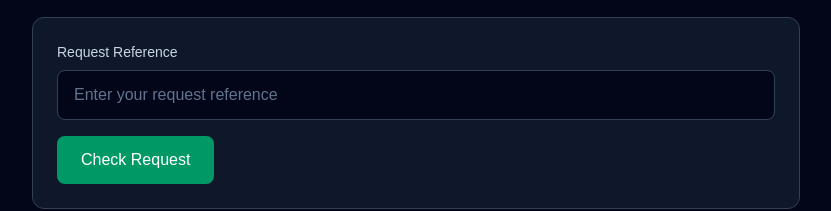
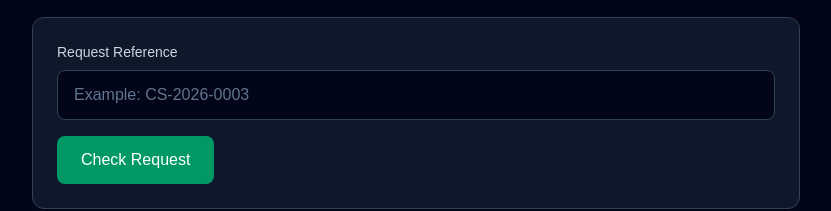
Before and after one commit to OdwaDynty/codesupport-sa, a Next.js app: page /request-status in a window 1280 px wide. Shown: the part 131-342 px from the top of the page, without its empty margins (224-1055 px from the left). Built offline with nearby package versions, Linux system fonts and the light colour scheme.

Commit message:
Add friendly coding request references

```diff
--- a/app/api/request-status/route.ts
+++ b/app/api/request-status/route.ts
@@ -4,12 +4,12 @@ import { createClient } from "@supabase/supabase-js";
 export async function POST(request: NextRequest) {
   try {
     const body = await request.json();
-    const token = body.token?.trim();
+    const reference = body.reference?.trim();
 
-    if (!token) {
-      return NextResponse.json(
-        { error: "Request reference is required." },
-        { status: 400 }
+    if (!reference) {
+  return NextResponse.json(
+    { error: "Request reference is required." },
+    { status: 400 }
       );
     }
 
@@ -23,7 +23,7 @@ export async function POST(request: NextRequest) {
       .select(
         "id, student_name, grade, language, topic, problem, status, admin_response, created_at, responded_at"
       )
-      .eq("student_access_token", token)
+      .eq("request_reference", reference)
       .single();
 
     if (error || !data) {
--- a/app/coding-help/page.tsx
+++ b/app/coding-help/page.tsx
@@ -6,6 +6,7 @@ import { supabase } from "@/lib/supabase";
 
 export default function CodingHelpPage() {
   const [submitted, setSubmitted] = useState(false);
+  const [submittedReference, setSubmittedReference] = useState("");
 
   const [form, setForm] = useState({
     name: "",
@@ -32,7 +33,7 @@ export default function CodingHelpPage() {
 ) => {
   event.preventDefault();
 
-  const { data, error } = await supabase
+ const { data, error } = await supabase
   .from("coding_help_requests")
   .insert({
     student_name: name,
@@ -43,7 +44,7 @@ export default function CodingHelpPage() {
     problem,
     code,
   })
-  .select("id, student_access_token")
+  .select("id, request_reference, student_access_token")
   .single();
 
   if (error) {
@@ -57,6 +58,7 @@ export default function CodingHelpPage() {
   }
 
   setSubmitted(true);
+  setSubmittedReference(data.request_reference);
 };
 
   const resetForm = () => {
--- a/app/request-status/page.tsx
+++ b/app/request-status/page.tsx
@@ -16,13 +16,13 @@ type RequestData = {
 };
 
 export default function RequestStatusPage() {
-  const [token, setToken] = useState("");
+  const [reference, setReference] = useState("");
   const [request, setRequest] = useState<RequestData | null>(null);
   const [loading, setLoading] = useState(false);
   const [errorMessage, setErrorMessage] = useState("");
 
   const checkRequest = async () => {
-    if (!token.trim()) {
+    if (!reference.trim()) {
       setErrorMessage("Please enter your request reference.");
       return;
     }
@@ -38,7 +38,7 @@ export default function RequestStatusPage() {
           "Content-Type": "application/json",
         },
        body: JSON.stringify({
-          token: token.trim(),
+           reference: reference.trim(),
           }),
       });
 
@@ -78,23 +78,23 @@ export default function RequestStatusPage() {
 
         <div className="rounded-xl border border-slate-700 bg-slate-900 p-6">
           <label
-            htmlFor="token"
+             htmlFor="reference"
              className="block text-sm font-medium text-slate-300"
                >
               Request Reference
          </label>
 
           <input
-            id="token"
+              id="reference"
                type="text"
-            value={token}
-            onChange={(e) => setToken(e.target.value)}
+               value={reference}
+               onChange={(e) => setReference(e.target.value)}
                onKeyDown={(e) => {
                if (e.key === "Enter") {
                   checkRequest();
                    }
                  }}
-            placeholder="Enter your request reference"
+                placeholder="Example: CS-2026-0003"
               className="mt-2 w-full rounded-lg border border-slate-700 bg-slate-950 px-4 py-3 text-white placeholder-slate-500 outline-none focus:border-emerald-500"
               />
 
```
Lines whose indentation alone changed are shown as unchanged.
